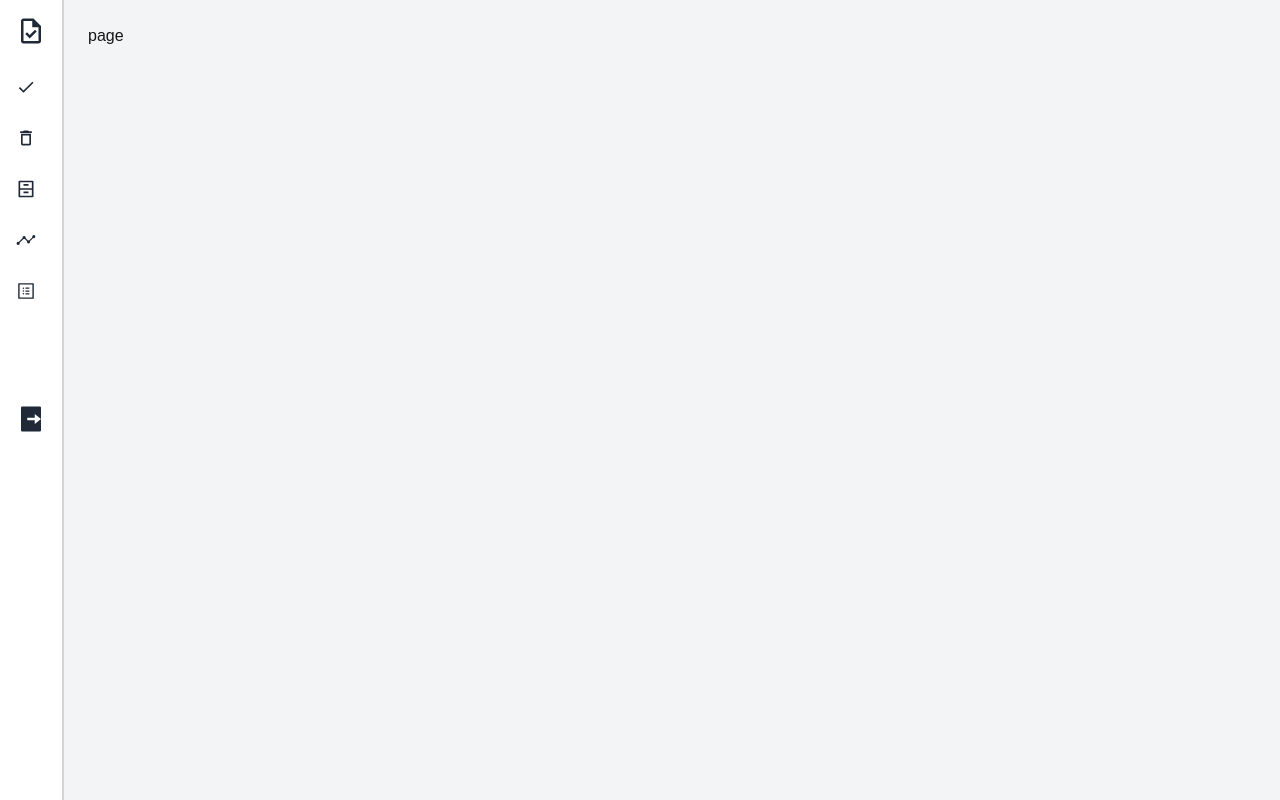
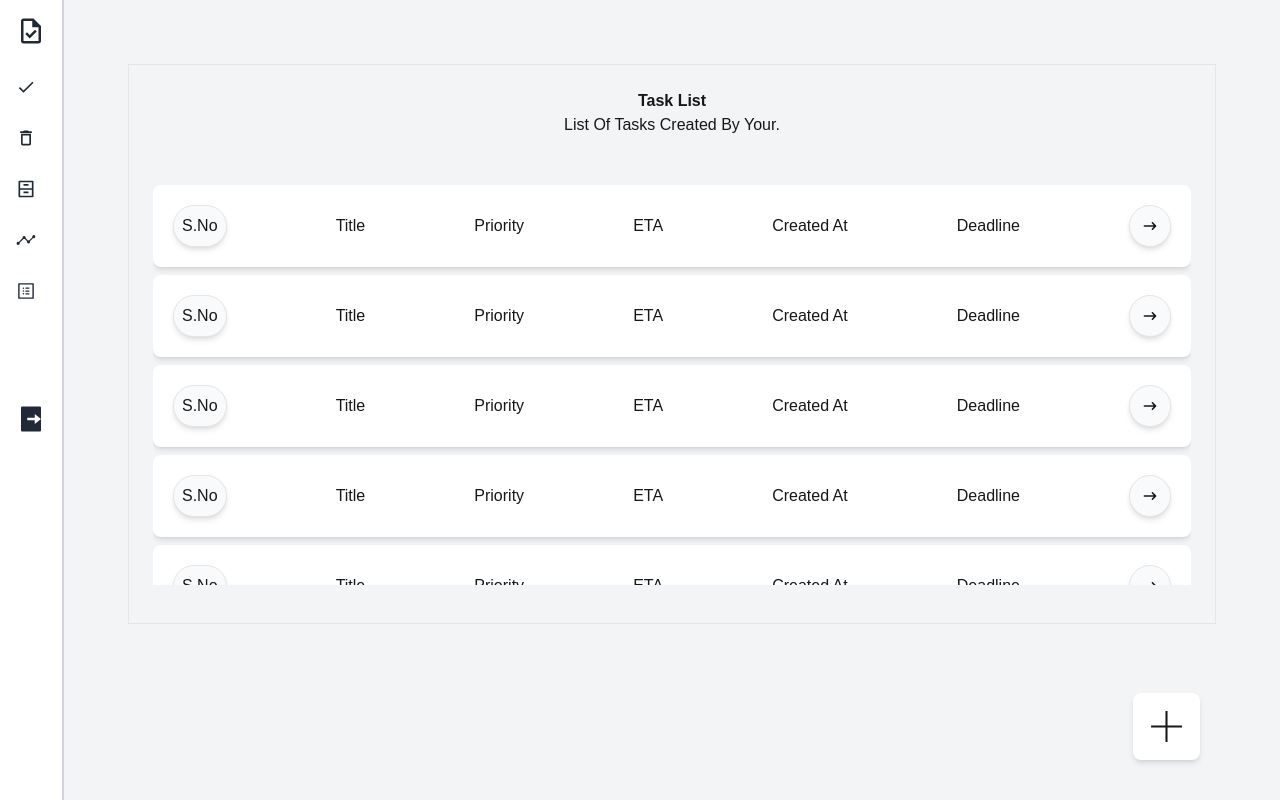
Before and after one commit to ashishngr/TodoPlan, a Next.js app in the folder my-app/: page /dashboard/task in a window 1280 px wide. Built offline with nearby package versions, Linux system fonts and the light colour scheme.

Commit message:
create a task UI to show on the task list page

```diff
--- a/my-app/package.json
+++ b/my-app/package.json
@@ -10,6 +10,7 @@
   },
   "dependencies": {
     "@radix-ui/react-icons": "^1.3.0",
+    "@radix-ui/react-scroll-area": "^1.1.0",
     "@radix-ui/react-tooltip": "^1.1.2",
     "class-variance-authority": "^0.7.0",
     "clsx": "^2.1.1",
--- /dev/null
+++ b/my-app/src/Components/ui/card.jsx
@@ -0,0 +1,50 @@
+import * as React from "react"
+
+import { cn } from "@/lib/utils"
+
+const Card = React.forwardRef(({ className, ...props }, ref) => (
+  <div
+    ref={ref}
+    className={cn("rounded-xl border bg-card text-card-foreground shadow", className)}
+    {...props} />
+))
+Card.displayName = "Card"
+
+const CardHeader = React.forwardRef(({ className, ...props }, ref) => (
+  <div
+    ref={ref}
+    className={cn("flex flex-col space-y-1.5 p-6", className)}
+    {...props} />
+))
+CardHeader.displayName = "CardHeader"
+
+const CardTitle = React.forwardRef(({ className, ...props }, ref) => (
+  <h3
+    ref={ref}
+    className={cn("font-semibold leading-none tracking-tight", className)}
+    {...props} />
+))
+CardTitle.displayName = "CardTitle"
+
+const CardDescription = React.forwardRef(({ className, ...props }, ref) => (
+  <p
+    ref={ref}
+    className={cn("text-sm text-muted-foreground", className)}
+    {...props} />
+))
+CardDescription.displayName = "CardDescription"
+
+const CardContent = React.forwardRef(({ className, ...props }, ref) => (
+  <div ref={ref} className={cn("p-6 pt-0", className)} {...props} />
+))
+CardContent.displayName = "CardContent"
+
+const CardFooter = React.forwardRef(({ className, ...props }, ref) => (
+  <div
+    ref={ref}
+    className={cn("flex items-center p-6 pt-0", className)}
+    {...props} />
+))
+CardFooter.displayName = "CardFooter"
+
+export { Card, CardHeader, CardFooter, CardTitle, CardDescription, CardContent }
--- /dev/null
+++ b/my-app/src/Components/ui/scroll-area.jsx
@@ -0,0 +1,40 @@
+"use client"
+
+import * as React from "react"
+import * as ScrollAreaPrimitive from "@radix-ui/react-scroll-area"
+
+import { cn } from "@/lib/utils"
+
+const ScrollArea = React.forwardRef(({ className, children, ...props }, ref) => (
+  <ScrollAreaPrimitive.Root
+    ref={ref}
+    className={cn("relative overflow-hidden", className)}
+    {...props}>
+    <ScrollAreaPrimitive.Viewport className="h-full w-full rounded-[inherit]">
+      {children}
+    </ScrollAreaPrimitive.Viewport>
+    <ScrollBar />
+    <ScrollAreaPrimitive.Corner />
+  </ScrollAreaPrimitive.Root>
+))
+ScrollArea.displayName = ScrollAreaPrimitive.Root.displayName
+
+const ScrollBar = React.forwardRef(({ className, orientation = "vertical", ...props }, ref) => (
+  <ScrollAreaPrimitive.ScrollAreaScrollbar
+    ref={ref}
+    orientation={orientation}
+    className={cn(
+      "flex touch-none select-none transition-colors",
+      orientation === "vertical" &&
+        "h-full w-2.5 border-l border-l-transparent p-[1px]",
+      orientation === "horizontal" &&
+        "h-2.5 flex-col border-t border-t-transparent p-[1px]",
+      className
+    )}
+    {...props}>
+    <ScrollAreaPrimitive.ScrollAreaThumb className="relative flex-1 rounded-full bg-border" />
+  </ScrollAreaPrimitive.ScrollAreaScrollbar>
+))
+ScrollBar.displayName = ScrollAreaPrimitive.ScrollAreaScrollbar.displayName
+
+export { ScrollArea, ScrollBar }
--- /dev/null
+++ b/my-app/src/app/components/Task.js
@@ -0,0 +1,28 @@
+import React from 'react';
+import { HiArrowNarrowRight } from "react-icons/hi";
+
+const data = [{
+    "S.No" : "1",
+    "Titile" : "Title",
+    "Priority" : "High",
+    "Status" : "Activity",
+    "ETA" : "30 Mins",
+    "Created At" : "Today",
+    "Deadline": "Today"
+
+}]
+const Task = () => {
+  return (
+    <div className='flex flex-row flex-wrap grow max-w-full bg-white p-5 shadow-md border-1 border-inherit rounded-lg justify-between items-center'>
+        <span className='bg-gray-50 p-2  shadow-md border rounded-full '>S.No</span>
+        <span>Title</span>
+        <span>Priority</span>
+        <span>ETA</span>
+        <span>Created At</span>
+        <span>Deadline</span>
+        <span className='bg-gray-50 p-3  shadow-md border rounded-full justify-center content-center cursor-pointer '><HiArrowNarrowRight /></span>
+    </div>
+  )
+}
+
+export default Task
--- a/my-app/src/app/dashboard/task/page.jsx
+++ b/my-app/src/app/dashboard/task/page.jsx
@@ -1,8 +1,45 @@
 import React from 'react'
+import {
+  Card,
+  CardContent,
+  CardDescription,
+  CardHeader,
+  CardTitle,
+} from "@/components/ui/card"
+import Task from '@/app/components/Task'
+import { TfiPlus } from "react-icons/tfi";
+import { ScrollArea } from "@/components/ui/scroll-area"
+
 
 const page = () => {
   return (
-    <div>page</div>
+    <div className='flex justify-center p-10'>
+    <Card className="w-full h-[70vh]">
+      <CardHeader className="items-center">
+          <CardTitle>Task List</CardTitle>
+          <CardDescription>List Of Tasks Created By Your.</CardDescription>
+      </CardHeader>
+
+      <CardContent>
+        <ScrollArea  className="flex flex-col gap-2  h-[50vh]">
+        <div className='flex flex-col gap-2 '>
+        <Task />
+        <Task />
+        <Task />
+        <Task />
+        <Task />
+        <Task />
+        <Task />
+        <Task />
+      </div>
+        </ScrollArea>
+      </CardContent>
+    </Card>
+    {/* Add Task Icon */}
+    <div className='absolute bottom-10 right-20 bg-white p-4 shadow-md border-1 border-inherit rounded-lg'>
+      <TfiPlus size={35}/>
+    </div>
+    </div>
   )
 }
 
```
Also changed, not shown: 1 other file (tests, documents, lock files or other folders).
